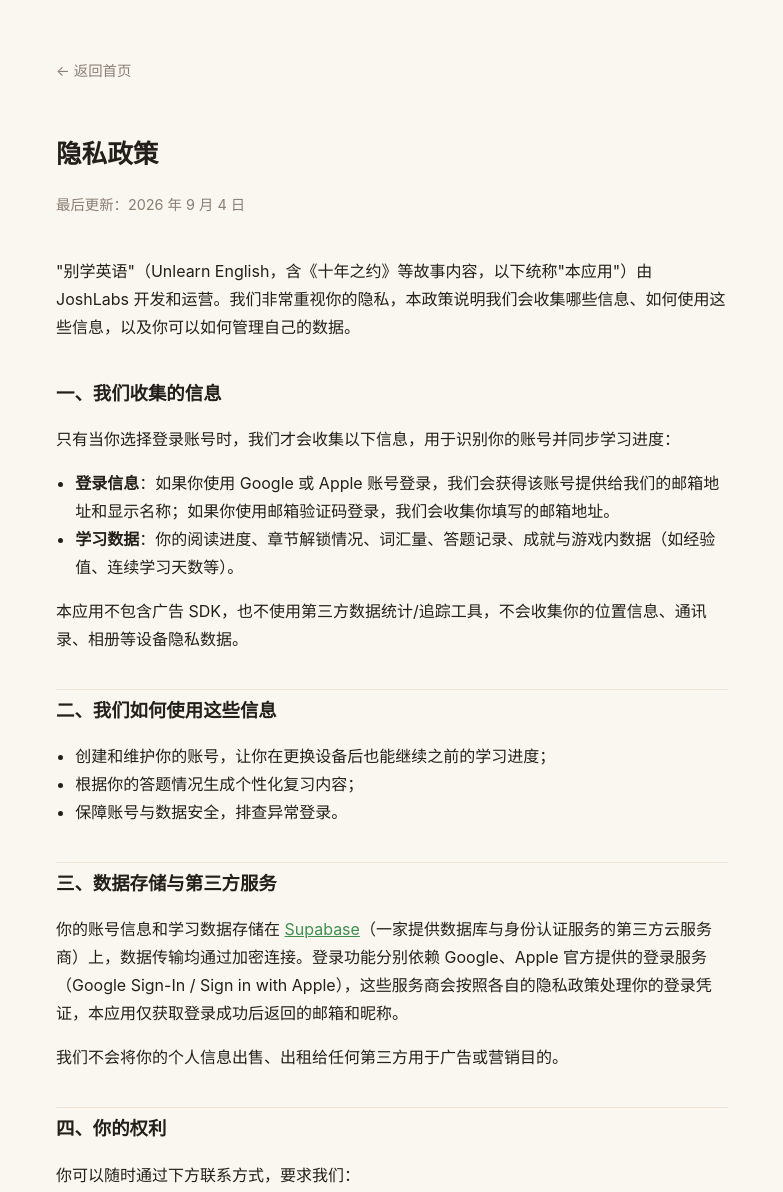
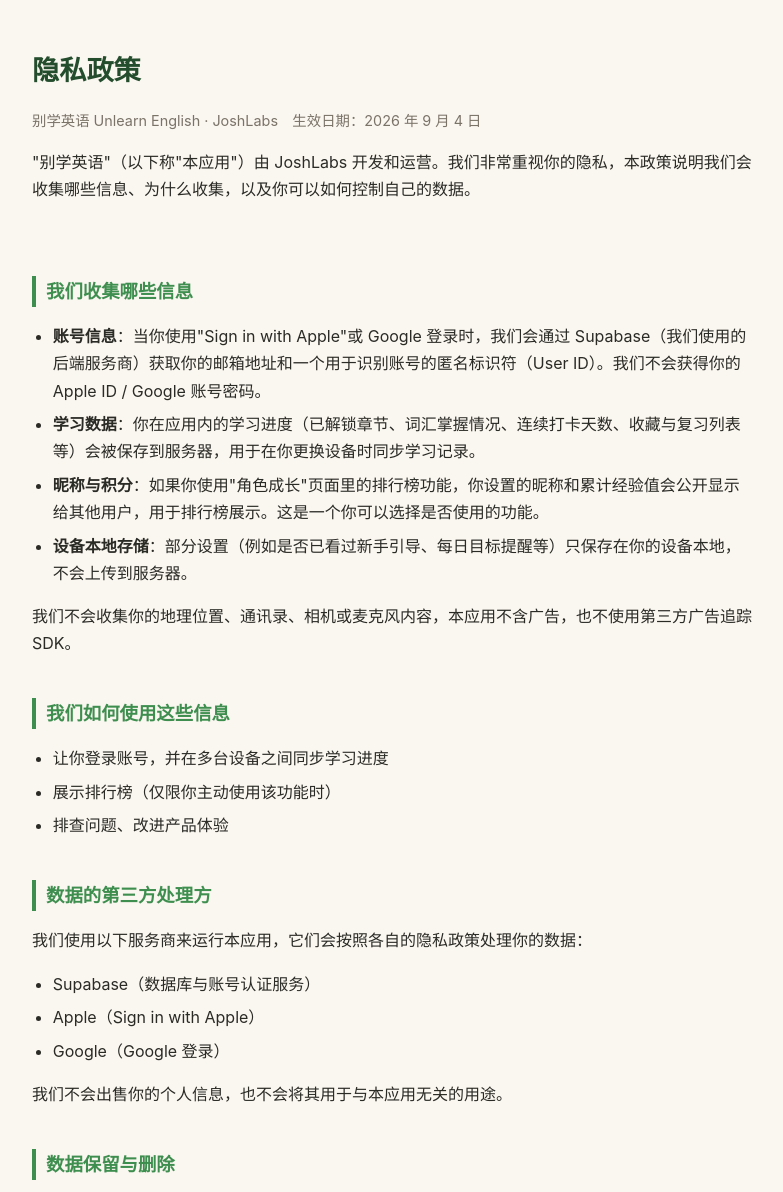
Before and after one commit to JoshLabs-App/unlearn, a plain HTML site: page privacy.html in a window 1280 px wide. Shown: the top 1192 px of the page, without its empty margins (248-1031 px from the left). Drawn offline with Linux system fonts and the light colour scheme.

Commit message:
Update privacy policy with leaderboard/nickname and User ID details

```diff
--- a/privacy.html
+++ b/privacy.html
@@ -6,86 +6,116 @@
 <title>隐私政策 · 别学英语</title>
 <link rel="icon" type="image/svg+xml" href="icon.svg" />
 <meta name="theme-color" content="#3e8f4f" />
-<link rel="stylesheet" href="library.css" />
 <style>
-  .doc {
+  :root {
+    color-scheme: light;
+  }
+  body {
+    margin: 0;
+    padding: 0 20px 80px;
+    background: #faf6f0;
+    color: #2b2b26;
+    font-family: -apple-system, BlinkMacSystemFont, "PingFang SC", "Songti SC", "Helvetica Neue", Arial, sans-serif;
+    line-height: 1.7;
+  }
+  .wrap {
     max-width: 720px;
     margin: 0 auto;
-    padding: 56px 24px 96px;
-    line-height: 1.75;
   }
-  .doc h1 {
-    font-size: 1.6rem;
-    margin-bottom: 4px;
+  header {
+    padding: 48px 0 16px;
   }
-  .doc .updated {
-    color: var(--muted);
+  h1 {
+    font-size: 1.7rem;
+    margin: 0 0 8px;
+    color: #234d2c;
+  }
+  .meta {
+    color: #7a7368;
     font-size: 0.9rem;
-    margin-bottom: 40px;
+    margin-bottom: 8px;
   }
-  .doc h2 {
+  h2 {
     font-size: 1.15rem;
-    margin: 36px 0 12px;
-    padding-top: 4px;
-    border-top: 1px solid var(--border);
+    color: #3e8f4f;
+    margin: 2.2em 0 0.6em;
+    border-left: 4px solid #3e8f4f;
+    padding-left: 10px;
   }
-  .doc h2:first-of-type { border-top: none; padding-top: 0; }
-  .doc p, .doc li { color: var(--ink); }
-  .doc ul { padding-left: 1.2em; }
-  .doc a { color: var(--accent); }
-  .doc .back {
-    display: inline-block;
-    margin-bottom: 32px;
-    color: var(--muted);
-    text-decoration: none;
-    font-size: 0.9rem;
+  ul {
+    padding-left: 1.3em;
+  }
+  li {
+    margin: 0.4em 0;
+  }
+  a {
+    color: #3e8f4f;
+  }
+  .card {
+    background: #ffffffaa;
+    border: 1px solid #e7ded0;
+    border-radius: 14px;
+    padding: 20px 24px;
+    margin-top: 24px;
+  }
+  footer {
+    margin-top: 48px;
+    color: #7a7368;
+    font-size: 0.85rem;
   }
 </style>
 </head>
 <body>
-  <div class="doc">
-    <a class="back" href="./">← 返回首页</a>
-    <h1>隐私政策</h1>
-    <p class="updated">最后更新：2026 年 9 月 4 日</p>
+  <div class="wrap">
+    <header>
+      <h1>隐私政策</h1>
+      <p class="meta">别学英语 Unlearn English · JoshLabs　生效日期：2026 年 9 月 4 日</p>
+      <p>"别学英语"（以下称"本应用"）由 JoshLabs 开发和运营。我们非常重视你的隐私，本政策说明我们会收集哪些信息、为什么收集，以及你可以如何控制自己的数据。</p>
+    </header>
 
-    <p>"别学英语"（Unlearn English，含《十年之约》等故事内容，以下统称"本应用"）由 JoshLabs 开发和运营。我们非常重视你的隐私，本政策说明我们会收集哪些信息、如何使用这些信息，以及你可以如何管理自己的数据。</p>
+    <h2>我们收集哪些信息</h2>
+    <ul>
+      <li><strong>账号信息</strong>：当你使用"Sign in with Apple"或 Google 登录时，我们会通过 Supabase（我们使用的后端服务商）获取你的邮箱地址和一个用于识别账号的匿名标识符（User ID）。我们不会获得你的 Apple ID / Google 账号密码。</li>
+      <li><strong>学习数据</strong>：你在应用内的学习进度（已解锁章节、词汇掌握情况、连续打卡天数、收藏与复习列表等）会被保存到服务器，用于在你更换设备时同步学习记录。</li>
+      <li><strong>昵称与积分</strong>：如果你使用"角色成长"页面里的排行榜功能，你设置的昵称和累计经验值会公开显示给其他用户，用于排行榜展示。这是一个你可以选择是否使用的功能。</li>
+      <li><strong>设备本地存储</strong>：部分设置（例如是否已看过新手引导、每日目标提醒等）只保存在你的设备本地，不会上传到服务器。</li>
+    </ul>
+    <p>我们不会收集你的地理位置、通讯录、相机或麦克风内容，本应用不含广告，也不使用第三方广告追踪 SDK。</p>
 
-    <h2>一、我们收集的信息</h2>
-    <p>只有当你选择登录账号时，我们才会收集以下信息，用于识别你的账号并同步学习进度：</p>
+    <h2>我们如何使用这些信息</h2>
     <ul>
-      <li><strong>登录信息</strong>：如果你使用 Google 或 Apple 账号登录，我们会获得该账号提供给我们的邮箱地址和显示名称；如果你使用邮箱验证码登录，我们会收集你填写的邮箱地址。</li>
-      <li><strong>学习数据</strong>：你的阅读进度、章节解锁情况、词汇量、答题记录、成就与游戏内数据（如经验值、连续学习天数等）。</li>
-    </ul>
-    <p>本应用不包含广告 SDK，也不使用第三方数据统计/追踪工具，不会收集你的位置信息、通讯录、相册等设备隐私数据。</p>
-
-    <h2>二、我们如何使用这些信息</h2>
-    <ul>
-      <li>创建和维护你的账号，让你在更换设备后也能继续之前的学习进度；</li>
-      <li>根据你的答题情况生成个性化复习内容；</li>
-      <li>保障账号与数据安全，排查异常登录。</li>
+      <li>让你登录账号，并在多台设备之间同步学习进度</li>
+      <li>展示排行榜（仅限你主动使用该功能时）</li>
+      <li>排查问题、改进产品体验</li>
     </ul>
 
-    <h2>三、数据存储与第三方服务</h2>
-    <p>你的账号信息和学习数据存储在 <a href="https://supabase.com" target="_blank" rel="noopener">Supabase</a>（一家提供数据库与身份认证服务的第三方云服务商）上，数据传输均通过加密连接。登录功能分别依赖 Google、Apple 官方提供的登录服务（Google Sign-In / Sign in with Apple），这些服务商会按照各自的隐私政策处理你的登录凭证，本应用仅获取登录成功后返回的邮箱和昵称。</p>
-    <p>我们不会将你的个人信息出售、出租给任何第三方用于广告或营销目的。</p>
+    <h2>数据的第三方处理方</h2>
+    <p>我们使用以下服务商来运行本应用，它们会按照各自的隐私政策处理你的数据：</p>
+    <ul>
+      <li>Supabase（数据库与账号认证服务）</li>
+      <li>Apple（Sign in with Apple）</li>
+      <li>Google（Google 登录）</li>
+    </ul>
+    <p>我们不会出售你的个人信息，也不会将其用于与本应用无关的用途。</p>
 
-    <h2>四、你的权利</h2>
-    <p>你可以随时通过下方联系方式，要求我们：</p>
-    <ul>
-      <li>查询我们持有的与你账号相关的个人信息；</li>
-      <li>更正不准确的信息；</li>
-      <li>删除你的账号及关联的全部数据。</li>
-    </ul>
-    <p>我们会在收到请求后的合理时间内处理，并在删除完成后书面告知你。</p>
+    <h2>数据保留与删除</h2>
+    <p>只要你的账号存在，我们就会保留你的学习进度数据，以便持续同步。如果你希望删除账号及全部相关数据，请通过下方邮箱联系我们，我们会在收到请求后尽快处理。</p>
 
-    <h2>五、儿童隐私</h2>
-    <p>本应用面向具备基本自主判断能力的英语学习者，不专门面向 13 周岁以下儿童设计或运营。若你是未成年人的监护人，并发现孩子在未经你同意的情况下使用邮箱/账号登录了本应用，请通过下方邮箱联系我们，我们会协助删除相关账号数据。</p>
+    <h2>儿童隐私</h2>
+    <p>本应用不专门面向 13 周岁以下儿童设计，也不会有意收集他们的个人信息。如果你认为你的孩子在未经同意的情况下向我们提供了个人信息，请联系我们，我们会尽快删除相关信息。</p>
 
-    <h2>六、政策更新</h2>
-    <p>我们可能会不定期更新本隐私政策。若有重大变更，我们会在本页面上更新"最后更新"日期，并在应用内以合理方式提示你。建议你定期查看本页面。</p>
+    <h2>政策更新</h2>
+    <p>我们可能会不时更新本政策。如有重大变更，我们会在应用内或本页面进行说明。</p>
 
-    <h2>七、联系我们</h2>
-    <p>如果你对本隐私政策有任何疑问，或希望行使上述权利，请通过邮箱联系我们：<a href="mailto:josh.zeng.ca@gmail.com">josh.zeng.ca@gmail.com</a></p>
+    <div class="card">
+      <h2 style="margin-top:0">联系我们</h2>
+      <p>如果你对本隐私政策有任何疑问，或希望查看、更正、删除你的个人数据，请通过以下邮箱联系我们：</p>
+      <p><a href="mailto:josh.zeng.ca@gmail.com">josh.zeng.ca@gmail.com</a></p>
+    </div>
+
+    <footer>
+      © 2026 JoshLabs. All rights reserved.
+    </footer>
   </div>
 </body>
 </html>
```
